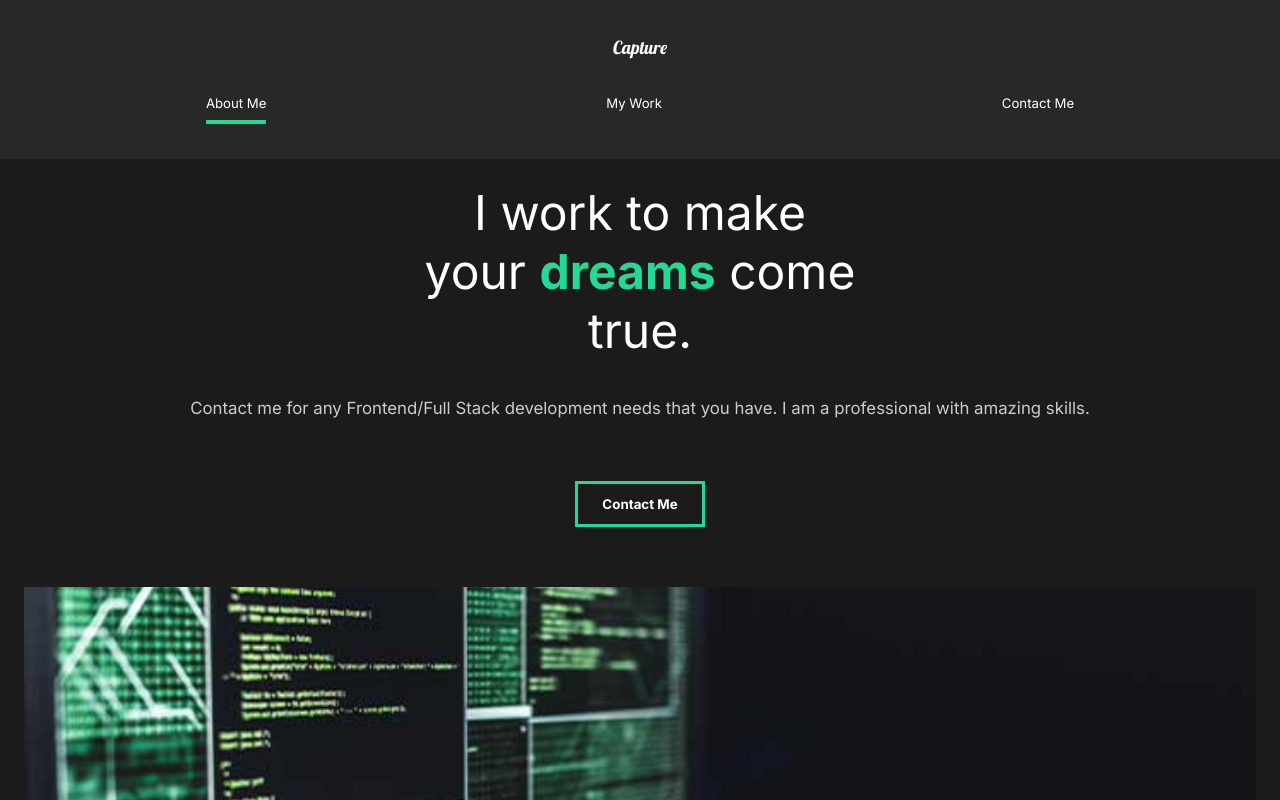
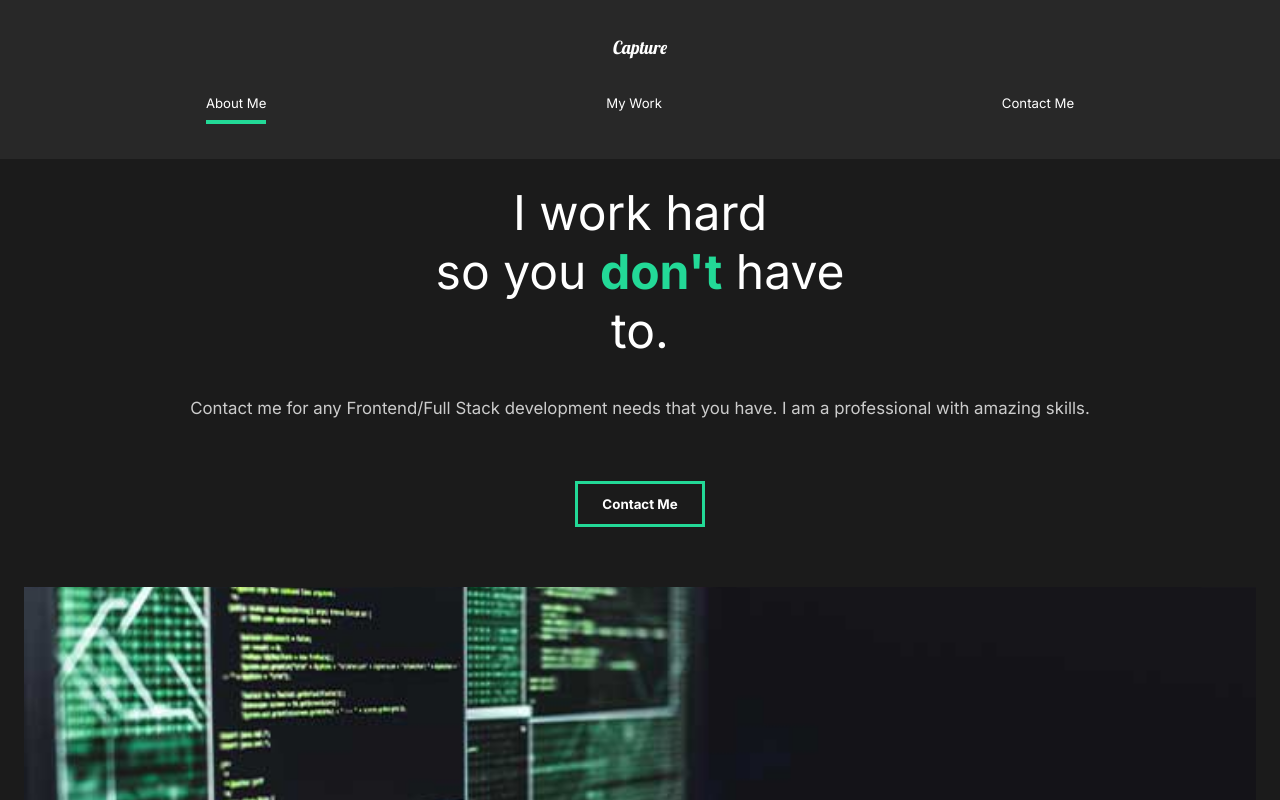
Before and after one commit to mtiahrt/portfolio, a React (Create React App) app: page / in a window 1280 px wide. Shown: the top 800 px of the page. Built offline with nearby package versions, Linux system fonts and the light colour scheme.

Commit message:
removed the cheezy line

```diff
--- a/src/components/AboutSection.js
+++ b/src/components/AboutSection.js
@@ -12,15 +12,15 @@ const AboutSection = () => {
       <Description>
         <motion.div>
           <Hide>
-            <motion.h2 variants={titleAnim}>I work to make</motion.h2>
+            <motion.h2 variants={titleAnim}>I work hard</motion.h2>
           </Hide>
           <Hide>
             <motion.h2 variants={titleAnim}>
-              your <span>dreams</span> come
+              so you <span>don't</span> have
             </motion.h2>
           </Hide>
           <Hide>
-            <motion.h2 variants={titleAnim}>true.</motion.h2>
+            <motion.h2 variants={titleAnim}>to.</motion.h2>
           </Hide>
         </motion.div>
         <motion.p variants={fade}>
```
